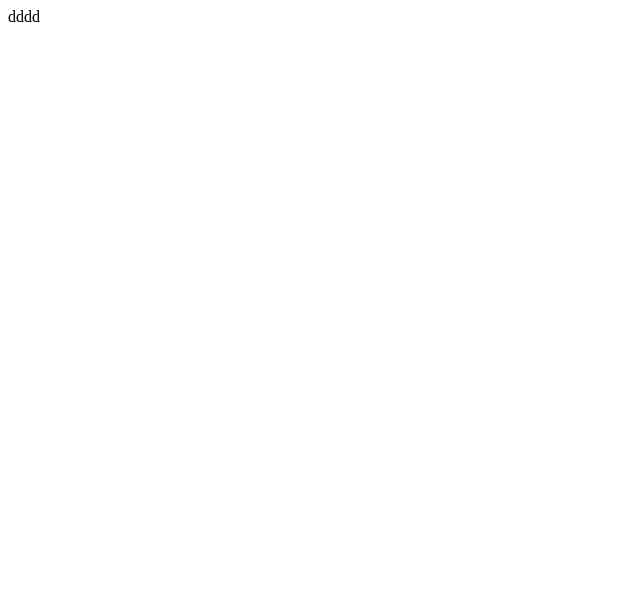
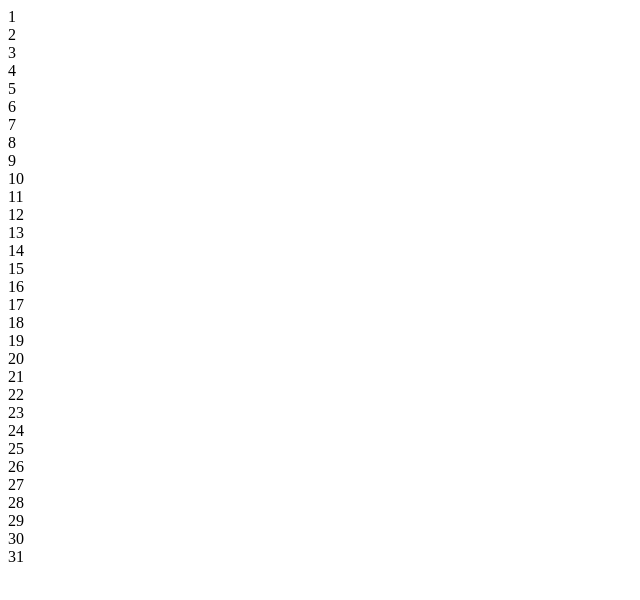
Before and after one commit to jiwooriver/2021_Summer_Community_jiwooriver, a plain HTML site: page index.html in a window 1280 px wide. Shown: the whole page, without its empty margins (0-640 px from the left). Drawn offline with Linux system fonts and the light colour scheme.

Commit message:
repository init

```diff
--- a/index.html
+++ b/index.html
@@ -7,6 +7,44 @@
     <title>Document</title>
 </head>
 <body>
-    dddd
+    <section id="">
+        <div class="cal-group">
+            <div class="cal-box"></div>
+            <div class="cal-box"></div>
+            <div class="cal-box"></div>
+            <div class="cal-box"></div>
+            <div class="cal-box">1</div>
+            <div class="cal-box">2</div>
+            <div class="cal-box">3</div>
+            <div class="cal-box">4</div>
+            <div class="cal-box">5</div>
+            <div class="cal-box">6</div>
+            <div class="cal-box">7</div>
+            <div class="cal-box">8</div>
+            <div class="cal-box">9</div>
+            <div class="cal-box">10</div>
+            <div class="cal-box">11</div>
+            <div class="cal-box">12</div>
+            <div class="cal-box">13</div>
+            <div class="cal-box">14</div>
+            <div class="cal-box">15</div>
+            <div class="cal-box">16</div>
+            <div class="cal-box">17</div>
+            <div class="cal-box">18</div>
+            <div class="cal-box">19</div>
+            <div class="cal-box">20</div>
+            <div class="cal-box">21</div>
+            <div class="cal-box">22</div>
+            <div class="cal-box">23</div>
+            <div class="cal-box">24</div>
+            <div class="cal-box">25</div>
+            <div class="cal-box">26</div>
+            <div class="cal-box">27</div>
+            <div class="cal-box">28</div>
+            <div class="cal-box">29</div>
+            <div class="cal-box">30</div>
+            <div class="cal-box">31</div>
+        </div>
+    </section>
 </body>
 </html>
```
